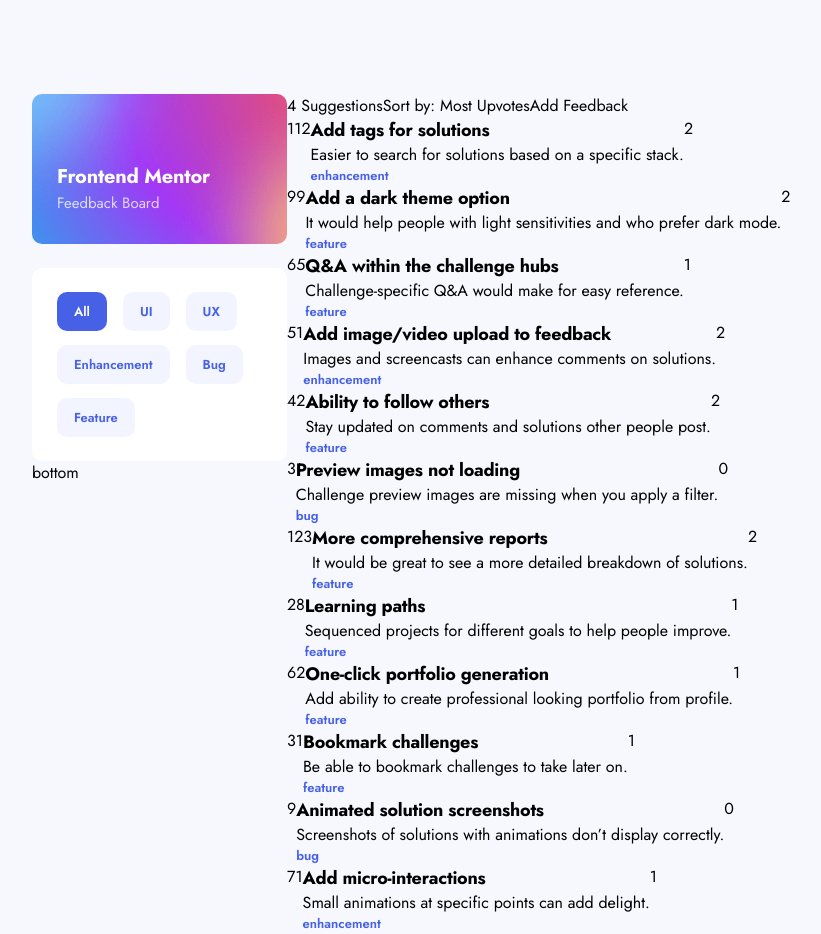
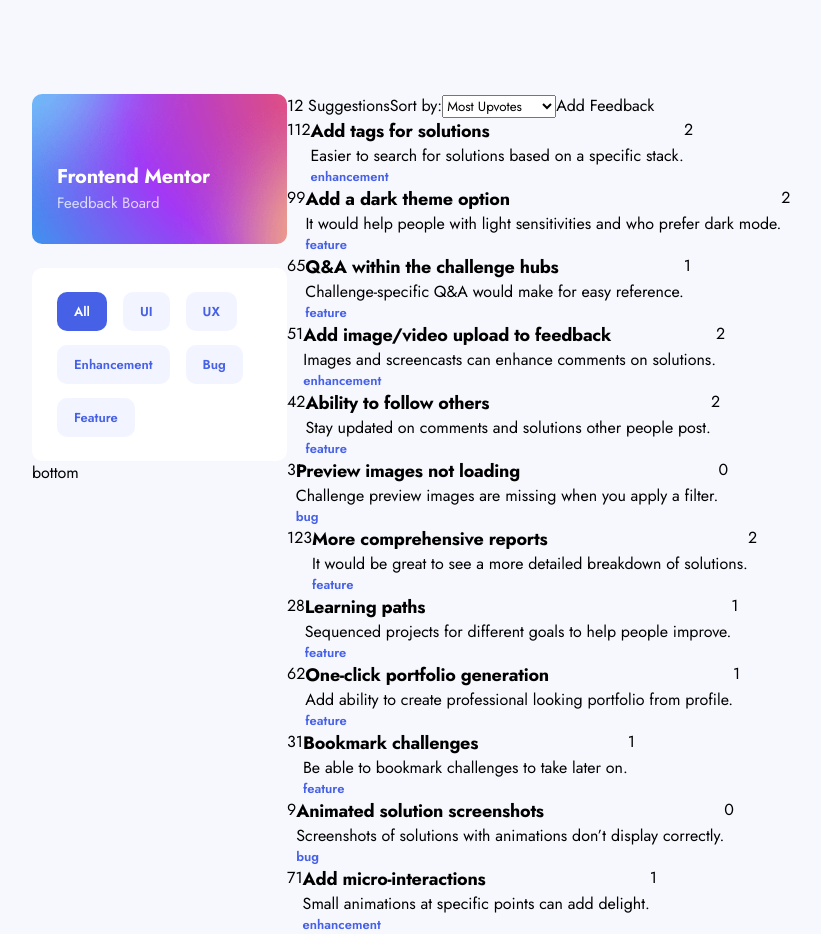
Before and after one commit to steveanthony999/product-feedback-app, a React (Create React App) app in the folder frontend/: page / in a window 1280 px wide. Shown: the top 934 px of the page, without its empty margins (53-874 px from the left). Built offline with nearby package versions, Linux system fonts and the light colour scheme.

Commit message:
struggling with sorting

```diff
--- a/frontend/src/Components/TopBarComponent.jsx
+++ b/frontend/src/Components/TopBarComponent.jsx
@@ -1,8 +1,31 @@
-const TopBarComponent = () => {
+import { useSelector, useDispatch } from 'react-redux';
+import { getFeedbacks } from '../features/feedbacks/feedbackSlice';
+
+const TopBarComponent = ({ feedback }) => {
+  const { feedbacks, isLoading, isSuccess } = useSelector(
+    (state) => state.feedbacks
+  );
+
+  const dispatch = useDispatch();
+
+  const handleChange = (e) => {
+    dispatch(getFeedbacks(e.target.value));
+    // console.log(e.target.value);
+  };
+
   return (
     <div className='TopBarComponent'>
-      <div className='left'>4 Suggestions</div>
-      <div className='middle'>Sort by: Most Upvotes</div>
+      <div className='left'>{feedback.length} Suggestions</div>
+      <div className='middle'>
+        <label htmlFor='sort'>Sort by:</label>
+
+        <select name='sort' id='sort' onChange={handleChange}>
+          <option value='most-upvotes'>Most Upvotes</option>
+          <option value='least-upvotes'>Least Upvotes</option>
+          <option value='most-comments'>Most Comments</option>
+          <option value='least-comments'>Least Comments</option>
+        </select>
+      </div>
       <div className='right'>Add Feedback</div>
     </div>
   );
--- a/frontend/src/Pages/HomePage.jsx
+++ b/frontend/src/Pages/HomePage.jsx
@@ -48,7 +48,7 @@ const HomePage = () => {
           <div className='bottom'>bottom</div>
         </div>
         <div className='right'>
-          <TopBarComponent />
+          <TopBarComponent feedback={feedbacks} />
           {feedbacks.length === 0 ? (
             <EmptyFeedbackComponent />
           ) : (
```
